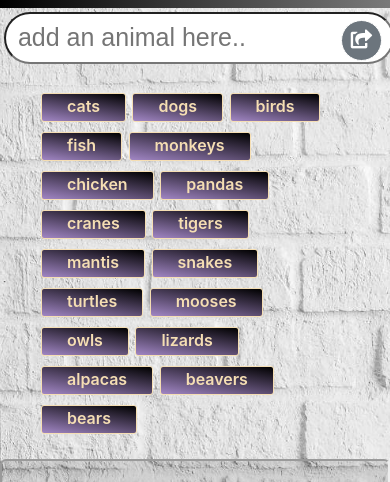
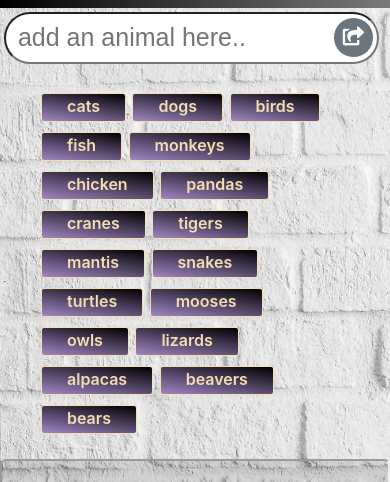
Before and after one commit to squall2046/GifTastic, a plain HTML site: page index.html in a window 390 px wide. Shown: the part 92-574 px from the top of the page. Drawn offline with nearby package versions, Linux system fonts and the light colour scheme; a web font is replaced by a local one.

Commit message:
fixed submit button position

```diff
--- a/assets/css/style.css
+++ b/assets/css/style.css
@@ -166,12 +166,12 @@ footer {
     }
     .form-search, .gif-input{
         position: relative;
-        width: 100%;
+        width: 98%;
         left: 0;
         margin:2px;
     }
     #gif-submit{
-        top: 5px;
+        top: 2px;
         right: 5px;
     }
     .empty-box{
```
